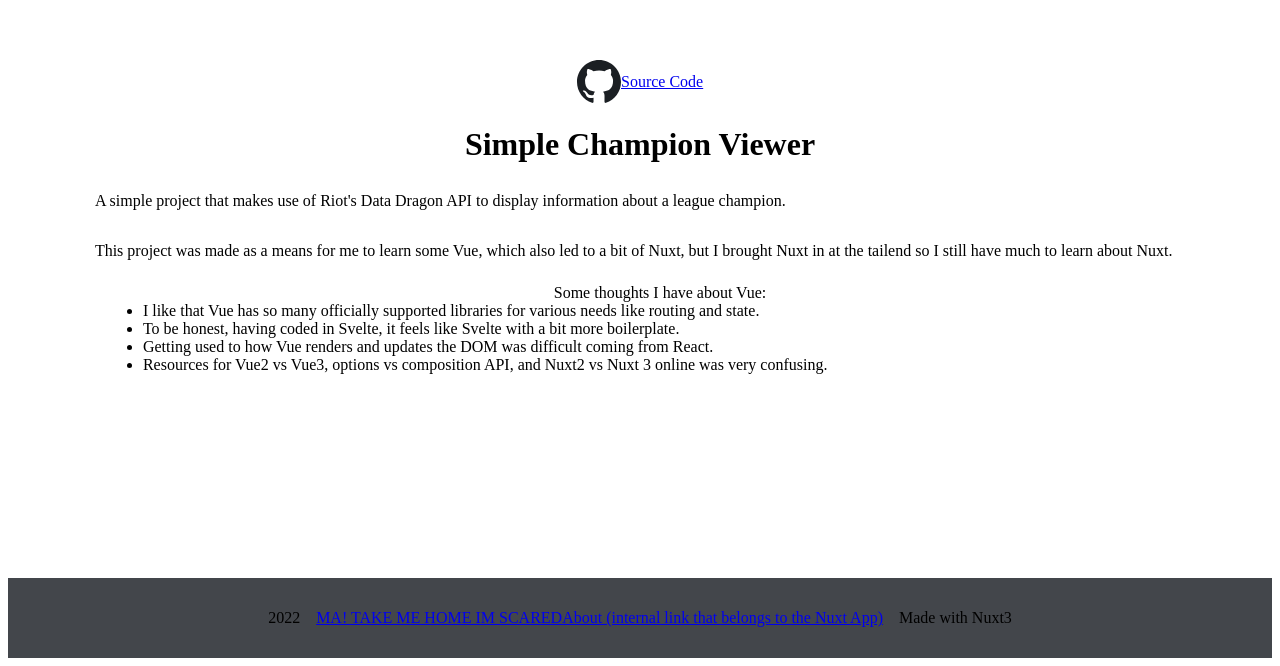
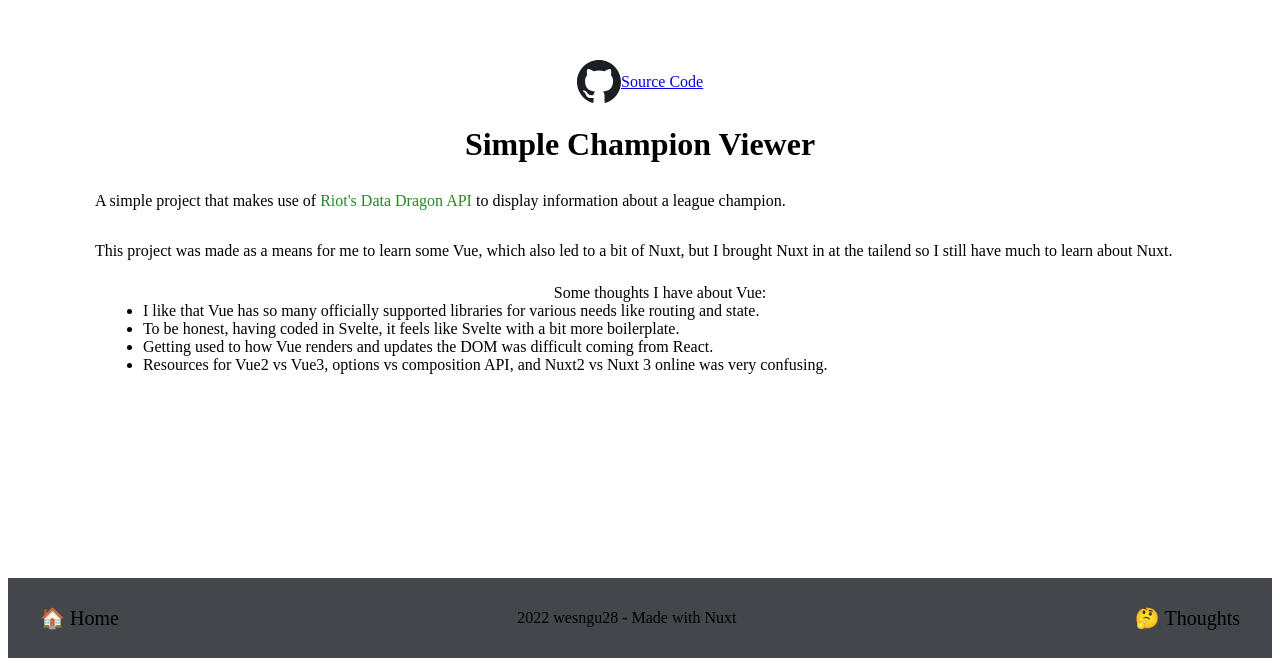
Before and after one commit to wesngu28/champion-vuer, a Nuxt app: page /about in a window 1280 px wide. Shown: the part 150-816 px from the top of the page. Built offline with nearby package versions, Linux system fonts and the light colour scheme; grey boxes are pictures that could not be loaded.

Commit message:
css for footer and about

```diff
--- a/assets/main.css
+++ b/assets/main.css
@@ -7,12 +7,6 @@
     font-weight: normal;
 }
 
-@media (hover: hover) {
-    a:hover {
-        background-color: hsla(160, 100%, 37%, 0.2);
-    }
-}
-
 @media (min-width: 1024px) {
     body {
         display: flex;
--- a/components/AbilityInfo.vue
+++ b/components/AbilityInfo.vue
@@ -10,7 +10,7 @@ export default {
 <template>
     <div class="ability-info">
         <div class="name">
-            <p>{{ abilityname }}</p>
+            <p class="abilityname">{{ abilityname }}</p>
         </div>
         <div class="desc">
             <p>
@@ -31,9 +31,12 @@ export default {
 }
 
 p {
-    padding: 1rem;
+    padding: 0.5rem;
 }
 
+.abilityname {
+    font-weight: bold;
+}
 .name {
     width: max-content;
 }
@@ -41,4 +44,10 @@ p {
 .desc {
     width: 50%;
 }
+
+@media (max-width: 1280px) {
+    .desc {
+        width: 100%;
+    }
+}
 </style>
--- a/components/Footer.vue
+++ b/components/Footer.vue
@@ -1,13 +1,12 @@
 <template>
     <footer>
-        <p>2022</p>
         <NuxtLink to="/">
-            MA! TAKE ME HOME IM SCARED
+            🏠 Home
         </NuxtLink>
+        <p>2022 wesngu28 - Made with Nuxt</p>
         <NuxtLink to="/about">
-            About (internal link that belongs to the Nuxt App)
+            🤔 Thoughts
         </NuxtLink>
-        <p>Made with Nuxt3</p>
     </footer>
 </template>
 
@@ -17,13 +16,23 @@
         bottom: 0;
         width: 100%;
         display: flex;
-        justify-content: center;
+        justify-content: space-between;
         align-items: center;
         height: 5rem;
         background-color: #43464b;
     }
 
-    p {
+    a {
+        text-decoration: none;
+        color: var(--color-text);
         margin: 1rem;
+        padding: 1rem;
+        font-size: 1.25rem;
     }
+
+    a:hover {
+        color: cornflowerblue;
+        text-decoration: underline;
+    }
+
 </style>
--- a/pages/about.vue
+++ b/pages/about.vue
@@ -8,11 +8,13 @@
             </div>
             <div>
                 <div class="links">
-                    <img src="/github.svg"/>
+                    <img src="/github.svg" />
                     <a href="https://github.com/wesngu28/simple-champion-viewer">Source Code</a>
                 </div>
                 <h1>Simple Champion Viewer</h1>
-                <p>A simple project that makes use of Riot's Data Dragon API to display information about a league
+                <p>A simple project that makes use of <NuxtLink class="data"
+                        to="https://developer.riotgames.com/docs/lol#data-dragon"> Riot's Data Dragon API</NuxtLink> to
+                    display information about a league
                     champion.</p>
                 <p>This project was made as a means for me to learn some Vue, which also led to a bit of Nuxt, but I
                     brought Nuxt in at the tailend so I still have much to learn about Nuxt.</p>
@@ -40,6 +42,10 @@ video {
     display: flex;
     justify-content: center;
     align-items: center;
+}
+.data {
+    text-decoration: none;
+    color: forestgreen;
 }
 
 img {
@@ -90,6 +96,7 @@ li {
     .wrapper {
         justify-content: flex-start;
     }
+
     .info-wrapper {
         flex-direction: column;
     }
--- a/pages/index.vue
+++ b/pages/index.vue
@@ -17,6 +17,7 @@ import Footer from '../components/Footer.vue';
 
 <style scoped>
 .page-wrapper {
+    min-height: 100vh;
     position: relative;
     display: flex;
     flex-direction: column;
```
